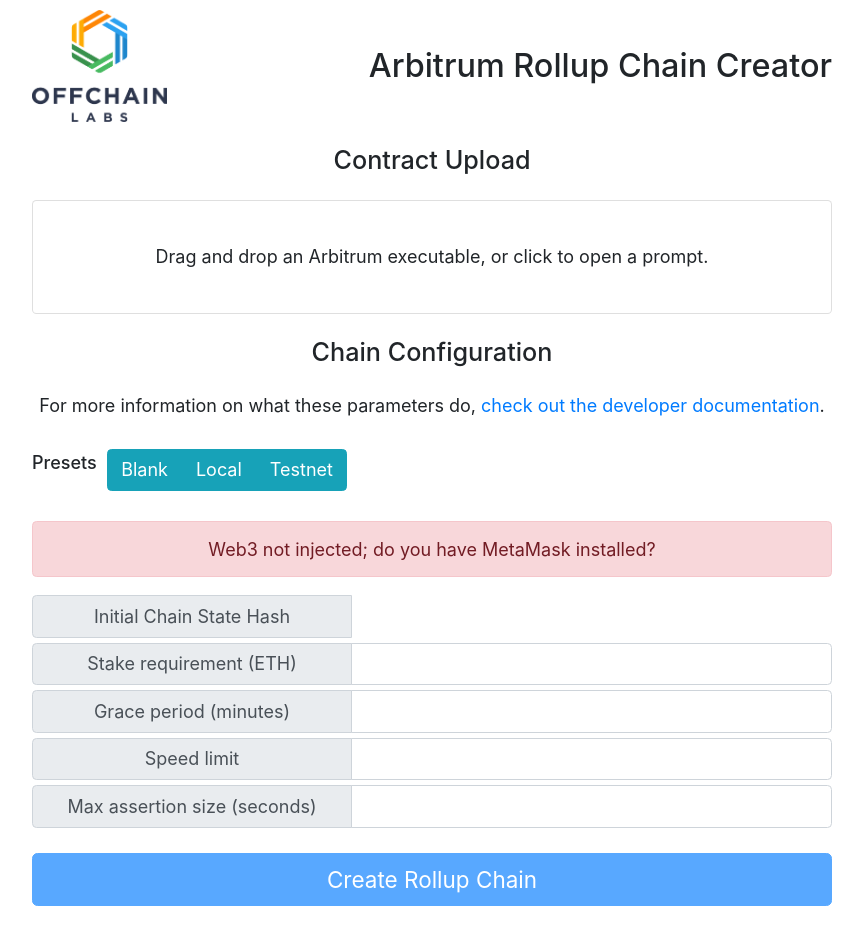
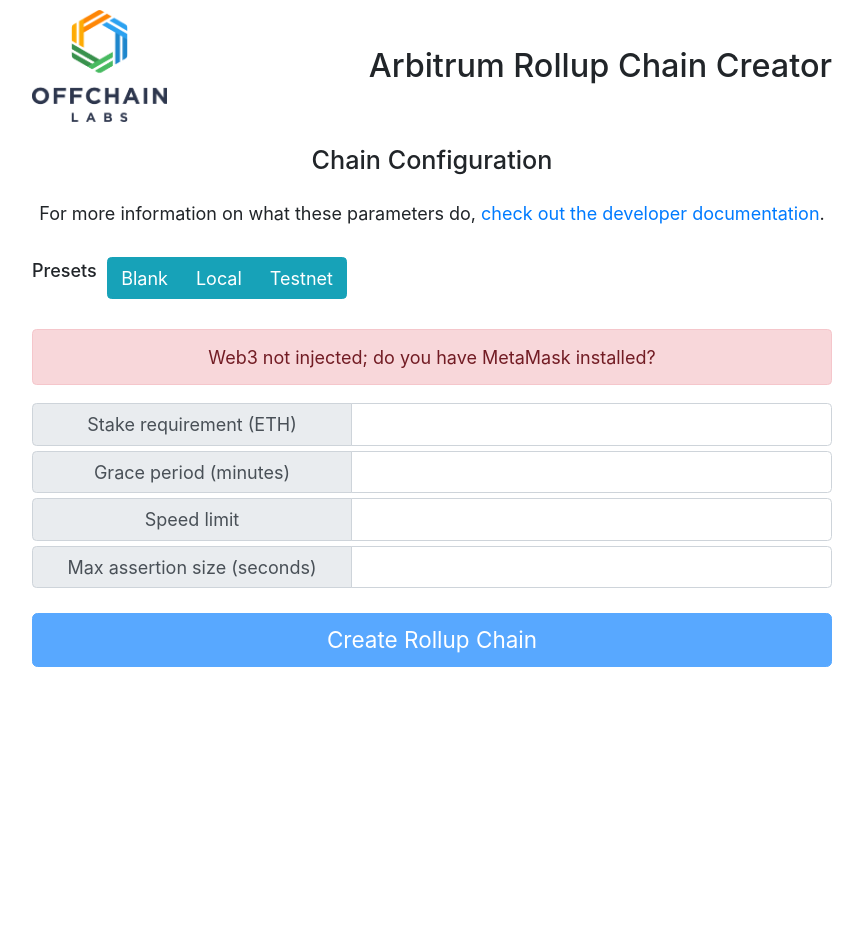
Before and after one commit to OffchainLabs/arbitrum-deployment-website, a React (Create React App) app: page / in a window 1280 px wide. Shown: the whole page, without its empty margins (208-1071 px from the left). After the commit the page ends 800 px from the top, so only its background shows below. Built offline with nearby package versions, Linux system fonts and the light colour scheme; what arb-provider-ethers would draw is missing.

Commit message:
Hardcode ArbOS hash

```diff
--- a/src/App.tsx
+++ b/src/App.tsx
@@ -17,12 +17,12 @@
   getInjectedWeb3,
   InjectedEthereumProvider
 } from './util/web3'
-import { getContractHash } from './util/file'
 import Logo from './logo.png'
 import { abi } from 'arb-provider-ethers'
 import { ArbConversion } from 'arb-provider-ethers/dist/lib/conversion';
 import * as chainConfig from './config/chain'
 import {
+  ARBOS_HASH,
   ROLLUP_FACTORIES,
   DEFAULT_ALERT_TIMEOUT,
   WALLET_IDX,
@@ -80,15 +80,6 @@
   >(['danger', '', false])
   const [fileName, setFileName] = React.useState<string>()
   const [rollupAddr, setRollupAddr] = React.useState<string>()
-  const { getRootProps, getInputProps } = useDropzone({
-    accept: '.ao',
-    onDropAccepted: async (files, _e) => {
-      const vmHash = await getContractHash(files)
-      setConfig(c => ({ ...c, vmHash }))
-      setFileName(files[0].name)
-    }
-  })
-
   const closeAlert = React.useCallback(
     () => setAlert(a => [a[0], a[1], false]),
     [setAlert]
@@ -179,7 +170,7 @@
   }, [web3, displayError, setWeb3, factory, updateFactory, factoryNet])
 
   const updateConfig = (c: chainConfig.RollupParams) =>
-    setConfig(oldConfig => ({ ...c, vmHash: oldConfig.vmHash }))
+    setConfig(oldConfig => ({ ...c }))
 
   const handleCopyAddr = () => {
     if (!rollupAddr) {
@@ -260,7 +251,7 @@
 
       const result = await (
         await factory.createRollup(
-          config.vmHash,
+          ARBOS_HASH,
           arbConversion.secondsToTicks(parsedGracePeriod * 60),
           arbConversion.secondsToTicks(speedLimitSeconds),
           ethers.utils.bigNumberify(maxSteps),
@@ -296,19 +287,6 @@
         <div className={mergeStyles(styles.baseTitle, styles.title)}>
           Arbitrum Rollup Chain Creator
         </div>
-      </div>
-
-      <div className={styles.uploadContainer}>
-        <div className={mergeStyles(styles.baseTitle, styles.subtitle)}>
-          Contract Upload
-        </div>
-        <Card className={styles.dndContainer} {...getRootProps()}>
-          <input {...getInputProps()} />
-          <Card.Body>
-            {fileName ??
-              'Drag and drop an Arbitrum executable, or click to open a prompt.'}
-          </Card.Body>
-        </Card>
       </div>
 
       <div>
@@ -353,22 +331,6 @@
         ) : null}
 
         <div className={styles.chainParamsForm}>
-          <InputGroup>
-            <InputGroup.Prepend className={styles.formLabel}>
-              <InputGroup.Text
-                className={styles.formLabelText}
-                children={'Initial Chain State Hash'}
-              />
-            </InputGroup.Prepend>
-            <FormControl
-              className={styles.machineHash}
-              type={'text'}
-              readOnly
-              plaintext
-              value={config.vmHash.slice(0, 20)}
-            />
-          </InputGroup>
-
           <FormattedFormInput
             children={'Stake requirement (ETH)'}
             onChange={e => {
--- a/src/config/chain.ts
+++ b/src/config/chain.ts
@@ -3,7 +3,6 @@
   speedLimitFactor: string // cpu factor
   maxAssertionSize: string // seconds
   stakeRequirement: string // eth
-  vmHash: string
 }
 
 export const init: RollupParams = {
@@ -11,7 +10,6 @@
   speedLimitFactor: '',
   maxAssertionSize: '',
   stakeRequirement: '',
-  vmHash: ''
 }
 
 export const local: RollupParams = {
@@ -19,7 +17,6 @@
   speedLimitFactor: '0.2',
   maxAssertionSize: '15',
   stakeRequirement: '0.1',
-  vmHash: ''
 }
 
 export const testnet: RollupParams = {
@@ -27,5 +24,4 @@
   speedLimitFactor: '1.0',
   maxAssertionSize: '50',
   stakeRequirement: '1',
-  vmHash: ''
 }
--- a/src/config/constants.ts
+++ b/src/config/constants.ts
@@ -8,3 +8,4 @@
   4: '0x356e19929FCb4973c131d558300E3E353cb8e1C9', // rinkeby
   42: '0x8C1CD5861A26187e9373e7d9dbE90713baBE0260' // kovan
 }
+export const ARBOS_HASH = '0xb630f156cd873d438d8ac276eb00ba2408f5ee75bc36270577ae41314f19dfe3'
```
